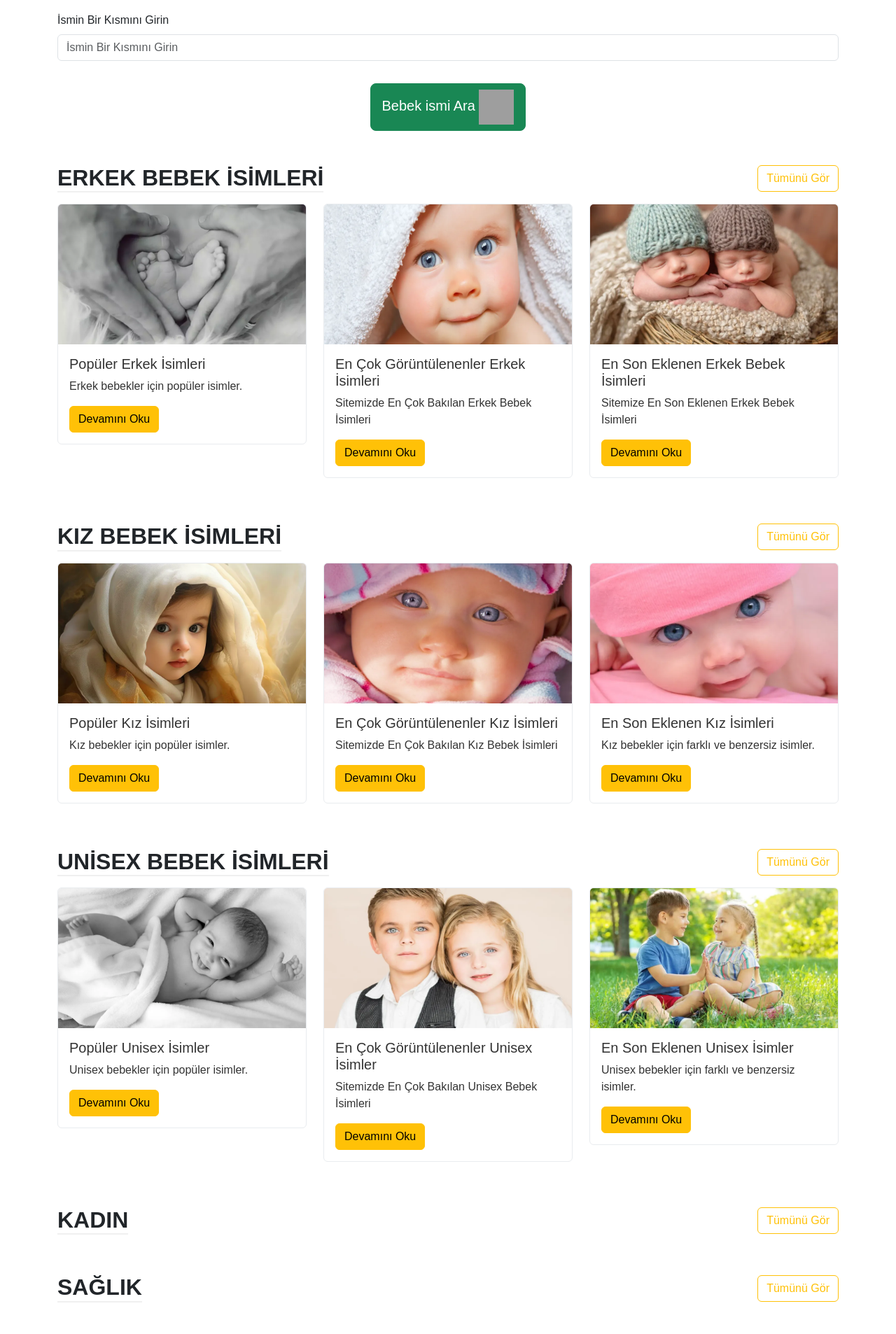
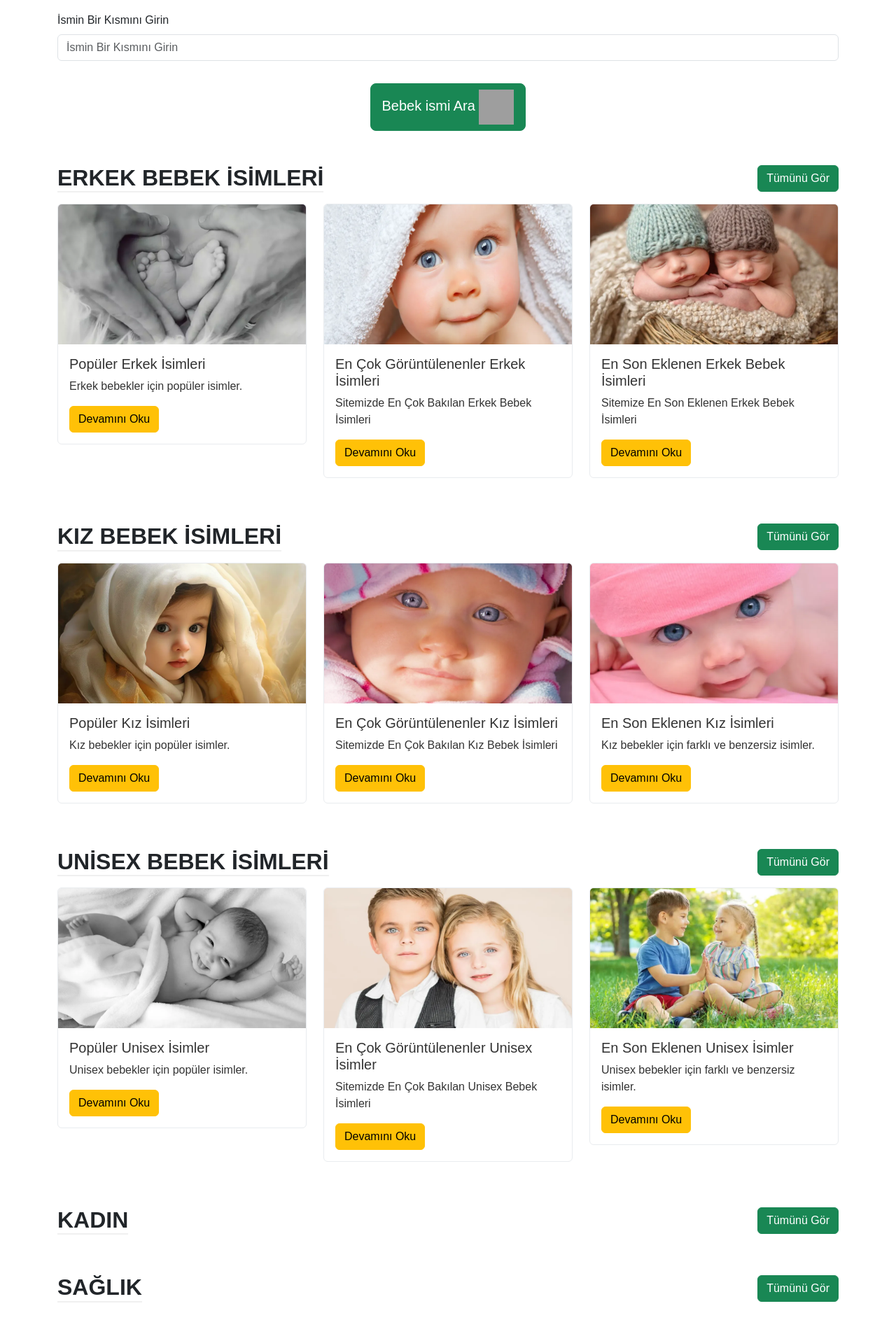
Before and after one commit to MelihOZKAS/erkektirt, a Django app: template templates/home.html in a window 1280 px wide. Shown: the part 970-2876 px from the top of the page at 70% size. Run offline with Django 5.2, Linux system fonts and the light colour scheme; the template is opened without the code that fills it, so the values that code supplies are empty; some libraries are stand-ins or nearby versions; grey boxes are pictures that could not be loaded.

Commit message:
ALLAH ım utandırma RABBİM

```diff
--- a/templates/home.html
+++ b/templates/home.html
@@ -19,8 +19,8 @@
     <meta property="og:description" content="{{ description }}">
     <meta property="og:url" content="{{ request.build_absolute_uri }}">
     <meta property="og:image" content="{{ Post_Kategorisi.resim }}">
-    <meta property="og:image:width" content="800"/>
-    <meta property="og:image:height" content="400"/>
+    <meta property="og:image:width" content="960"/>
+    <meta property="og:image:height" content="640"/>
 {% endblock OgTag %}
 <!--  Open Graph / Facebook Tag Bitiş -->
 
@@ -401,7 +401,7 @@
         <section class="category-section" id="erkek-bebek-isimleri">
             <div class="d-flex justify-content-between align-items-center">
                 <h2>Erkek Bebek İsimleri</h2>
-                <a href="{% url 'erkek' %}" class="btn btn-outline-warning">Tümünü Gör</a>
+                <a href="{% url 'erkek' %}" class="btn btn-success">Tümünü Gör</a>
             </div>
             <div class="row category-content">
                 <div class="col-md-4">
@@ -446,7 +446,7 @@
         <section class="category-section" id="kız-bebek-isimleri">
             <div class="d-flex justify-content-between align-items-center">
                 <h2>Kız Bebek İsimleri</h2>
-                <a href="{% url 'kiz' %}" class="btn btn-outline-warning">Tümünü Gör</a>
+                <a href="{% url 'kiz' %}" class="btn btn-success">Tümünü Gör</a>
             </div>
             <div class="row category-content">
                 <div class="col-md-4">
@@ -492,7 +492,7 @@
         <section class="category-section" id="kız-bebek-isimleri">
             <div class="d-flex justify-content-between align-items-center">
                 <h2>Unisex Bebek İsimleri</h2>
-                <a href="{% url 'unisex' %}" class="btn btn-outline-warning">Tümünü Gör</a>
+                <a href="{% url 'unisex' %}" class="btn btn-success">Tümünü Gör</a>
             </div>
             <div class="row category-content">
                 <div class="col-md-4">
@@ -538,7 +538,7 @@
         <section class="category-section" id="kadın">
             <div class="d-flex justify-content-between align-items-center">
                 <h2>Kadın</h2>
-                <a href="{% url 'kadin' %}" class="btn btn-outline-warning">Tümünü Gör</a>
+                <a href="{% url 'kadin' %}" class="btn btn-success">Tümünü Gör</a>
             </div>
             <div class="row category-content">
                 {% for women in kadin %}
@@ -561,7 +561,7 @@
         <section class="category-section" id="sağlık">
             <div class="d-flex justify-content-between align-items-center">
                 <h2>Sağlık</h2>
-                <a href="{% url 'saglik' %}" class="btn btn-outline-warning">Tümünü Gör</a>
+                <a href="{% url 'saglik' %}" class="btn btn-success">Tümünü Gör</a>
             </div>
             <div class="row category-content">
                 {% for saglikk in saglik %}
@@ -586,7 +586,7 @@
         <section class="category-section" id="çocuk-gelişimi">
             <div class="d-flex justify-content-between align-items-center">
                 <h2>Çocuk</h2>
-                <a href="{% url 'cocuk' %}" class="btn btn-outline-warning">Tümünü Gör</a>
+                <a href="{% url 'cocuk' %}" class="btn btn-success">Tümünü Gör</a>
             </div>
             <div class="row category-content">
                 {% for child in cocuk %}
```
